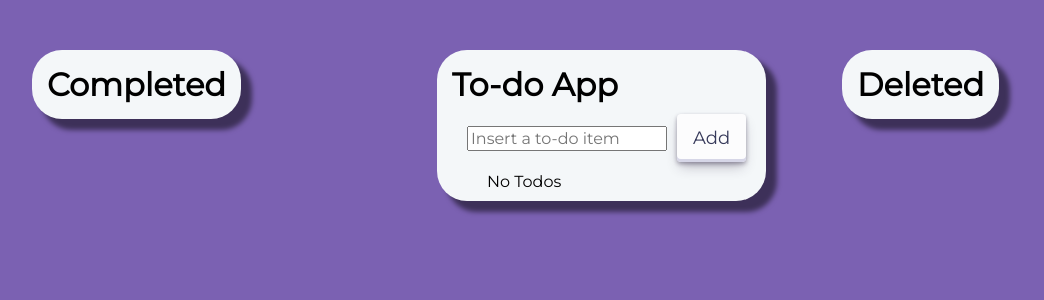
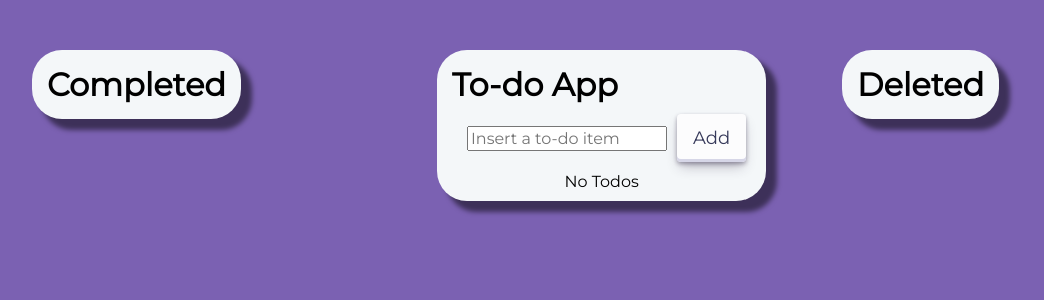
Before and after one commit to ErickMartins153/toDoList, a React (Vite) app: page / in a window 1280 px wide. Shown: the top 300 px of the page, without its empty margins (18-1062 px from the left). Built offline with nearby package versions, Linux system fonts and the light colour scheme.

Commit message:
fix checkbox crash

```diff
--- a/src/App.jsx
+++ b/src/App.jsx
@@ -23,6 +23,7 @@ function App() {
         if (todo.id === id) {
           return { ...todo, completed };
         }
+        return todo;
       });
     });
   }
--- a/src/index.css
+++ b/src/index.css
@@ -62,6 +62,9 @@ h1 {
 ul {
   display: flex;
   flex-direction: column;
+  justify-content: center;
+  align-items: center;
+  padding: 0;
   margin: 0;
 }
 li {
```
